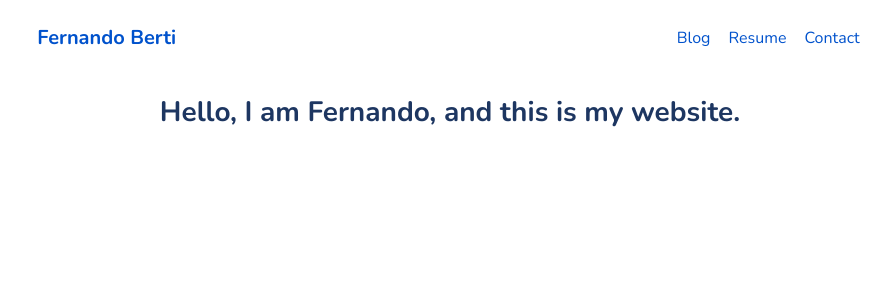
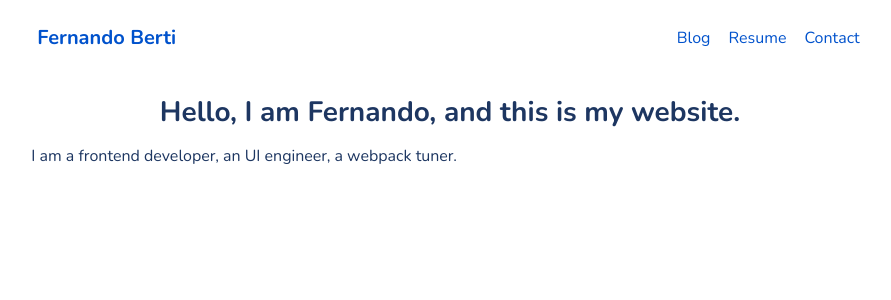
Before and after one commit to bertilxi/fberti.dev, a Nuxt app: page / in a window 1280 px wide. Shown: the top 300 px of the page, without its empty margins (190-1081 px from the left). Built offline with nearby package versions, Linux system fonts and the light colour scheme.

Commit message:
replaced google font with typeface

```diff
--- a/assets/styles/main.scss
+++ b/assets/styles/main.scss
@@ -1,4 +1,5 @@
 @import "./spectre.scss";
+@import "~typeface-nunito/index.css";
 
 .card {
   border: 0;
--- a/assets/styles/variables.scss
+++ b/assets/styles/variables.scss
@@ -1,5 +1,3 @@
-@import url("https://fonts.googleapis.com/css?family=Nunito:400,600,700");
-
 $primary-color: #0052cc !default;
 $dark-color: #172b4d !default;
 $light-color: #fff !default;
--- a/package.json
+++ b/package.json
@@ -16,6 +16,7 @@
     "@nuxtjs/pwa": "^3.0.0-beta.14",
     "nuxt": "latest",
     "spectre.css": "^0.5.8",
+    "typeface-nunito": "^0.0.72",
     "vue-property-decorator": "^8.1.0"
   },
   "devDependencies": {
--- a/pages/index.vue
+++ b/pages/index.vue
@@ -5,5 +5,8 @@
         Hello, I am Fernando, and this is my website.
       </strong>
     </h3>
+    <p>
+      I am a frontend developer, an UI engineer, a webpack tuner.
+    </p>
   </div>
 </template>
```
Also changed, not shown: 1 other file (tests, documents, lock files or other folders).
